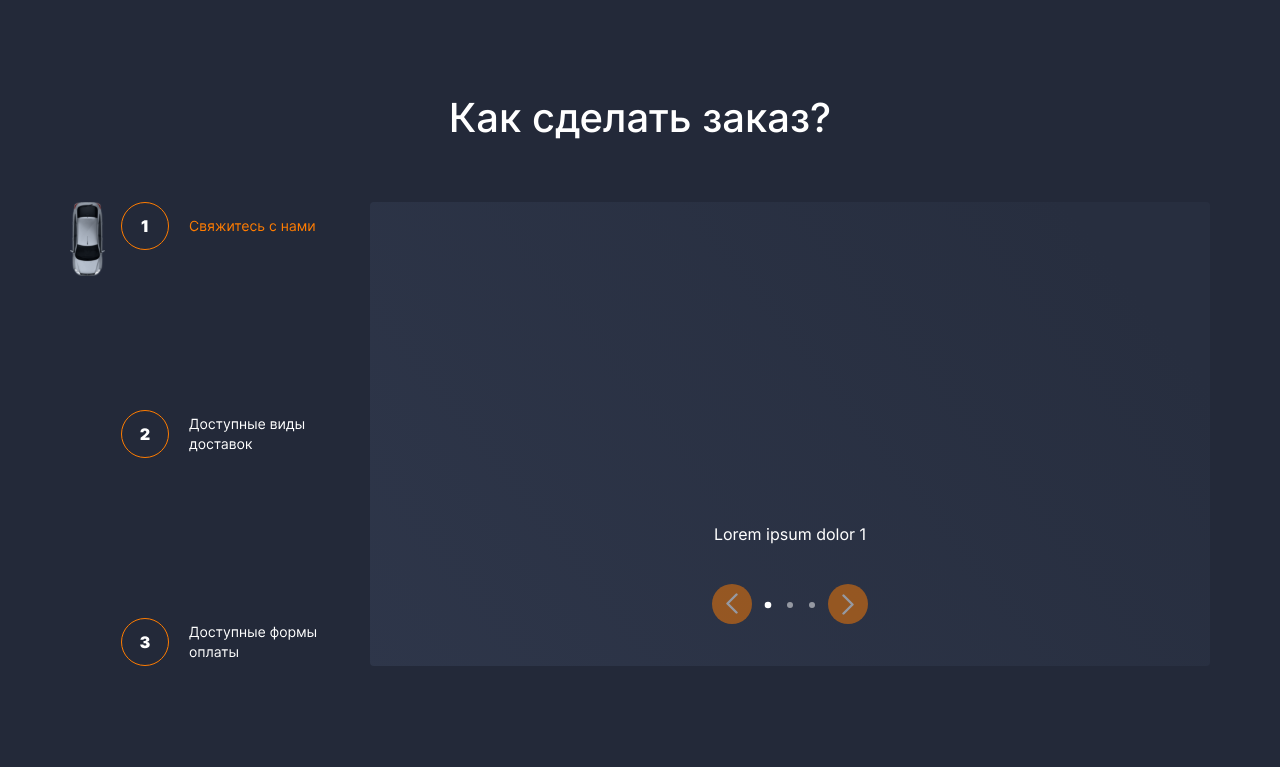
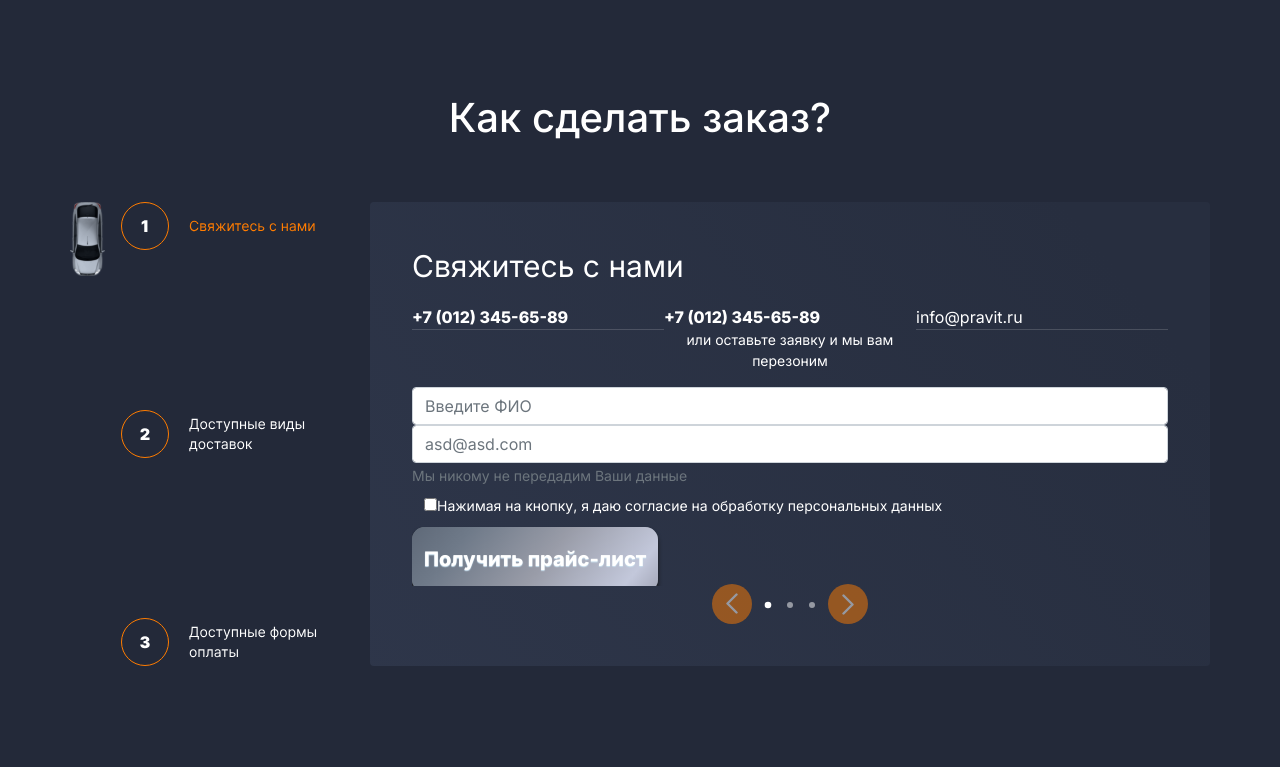
Before and after one commit to Nintendodias/pravit, a Vue app: page / in a window 1280 px wide. Shown: the part 514-1281 px from the top of the page. Built offline with nearby package versions, Linux system fonts and the light colour scheme.

Commit message:
slider_1

```diff
--- a/src/components/section_2--stages.vue
+++ b/src/components/section_2--stages.vue
@@ -128,13 +128,78 @@
           <b-carousel
             id="carousel_2"
             v-model="slide"
-            :interval="10000"
+            :interval="100000"
             controls
             indicators
             @sliding-start="onSlideStart"
             @sliding-end="onSlideEnd"
           >
-            <b-carousel-slide> Lorem ipsum dolor 1 </b-carousel-slide>
+            <b-carousel-slide>
+              <p class="title _lg slider_title">Свяжитесь с{{ "\xa0" }}нами</p>
+              <a
+                href="tel:+79096725085"
+                class="text-800 text-content _phone phone_1"
+                >+7{{ "\xa0" }}(012){{ "\xa0" }}345-65-89</a
+              >
+              <a
+                href="tel:+79096725085"
+                class="text-800 text-content _phone phone_2"
+                >+7{{ "\xa0" }}(012){{ "\xa0" }}345-65-89</a
+              >
+              <a href="mailto:info@pravit.ru" class="text-content _mail"
+                >info@pravit.ru</a
+              >
+              <div class="line line_1"></div>
+              <p class="text-center title _sm text">
+                или оставьте заявку и{{ "\xa0" }}мы{{ "\xa0" }}вам перезоним
+              </p>
+              <div class="line line_2"></div>
+              <b-form @submit.prevent="onSubmit" class="form">
+                <b-form-group id="group-name" label="" label-for="name">
+                  <b-form-input
+                    id="name"
+                    v-model="form.name"
+                    placeholder="Введите ФИО"
+                    required
+                  ></b-form-input>
+                </b-form-group>
+
+                <b-form-group
+                  id="group-email"
+                  label=""
+                  label-for="email"
+                  description="Мы никому не передадим Ваши данные"
+                >
+                  <b-form-input
+                    id="email"
+                    v-model="form.email"
+                    type="email"
+                    placeholder="asd@asd.com"
+                    required
+                  ></b-form-input>
+                </b-form-group>
+
+                <b-form-group id="input-group-4">
+                  <b-form-checkbox-group
+                    v-model="form.checked"
+                    id="security"
+                    required
+                  >
+                    <b-form-checkbox value="security"
+                      ><span class="title _sm"
+                        >Нажимая на кнопку, я даю согласие на обработку
+                        <a>персональных данных</a></span
+                      >
+                    </b-form-checkbox>
+                  </b-form-checkbox-group>
+                </b-form-group>
+
+                <b-button type="submit" data-shiny-button class="shiny-button">
+                  <p class="text-800 title _md">Получить прайс-лист</p>
+                  <canvas></canvas>
+                </b-button>
+              </b-form>
+            </b-carousel-slide>
 
             <b-carousel-slide> Lorem ipsum dolor 2 </b-carousel-slide>
 
@@ -155,9 +220,17 @@ export default {
     return {
       slide: 0,
       sliding: null,
+      form: {
+        email: "",
+        name: "",
+        checked: [],
+      },
     };
   },
   methods: {
+    onSubmit() {
+      console.log(JSON.stringify(this.form));
+    },
     animationLines(slide, direction) {
       let currentLine;
       let isCross;
@@ -394,6 +467,56 @@ export default {
 
         .carousel-item {
           height: 100%;
+
+          .carousel-caption {
+            position: static;
+            padding: 0;
+            left: auto;
+            right: auto;
+            text-align: left;
+            display: grid;
+
+            .line {
+              width: 100%;
+              height: 1px;
+              background: rgba(255, 255, 255, 0.16);
+            }
+          }
+          &[aria-posinset="1"] .carousel-caption {
+            grid-template-columns: 1fr 1fr 1fr;
+            grid-auto-rows: min-content;
+            gap: 0px 0px;
+            grid-template-areas:
+              "slider_title slider_title slider_title"
+              "phone_1 phone_2 _mail"
+              "line_1 text line_2"
+              "form form form";
+
+            .title {
+              grid-area: slider_title;
+            }
+            .phone_1 {
+              grid-area: phone_1;
+            }
+            .phone_2 {
+              grid-area: phone_2;
+            }
+            ._mail {
+              grid-area: _mail;
+            }
+            .line_1 {
+              grid-area: line_1;
+            }
+            .line_2 {
+              grid-area: line_2;
+            }
+            .text {
+              grid-area: text;
+            }
+            .form {
+              grid-area: form;
+            }
+          }
         }
       }
     }
```
